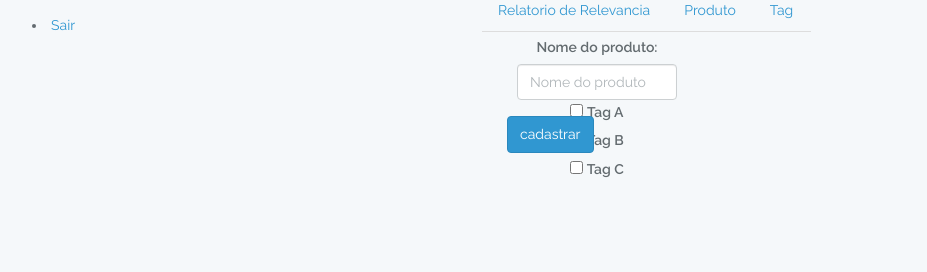
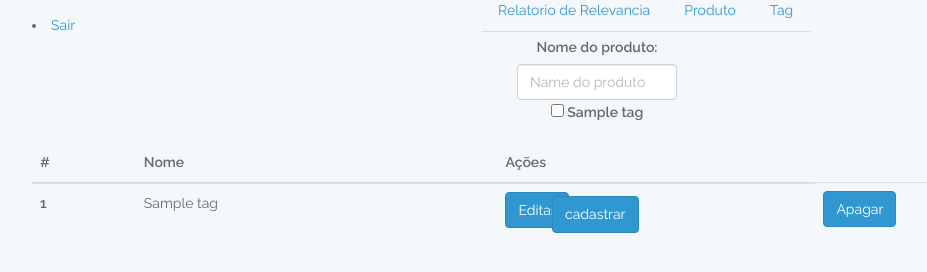
Before and after one commit to deivson04/desafio_promobit, a Laravel app: page /cadastrar_produto in a window 1280 px wide. Shown: the part 92-364 px from the top of the page, without its empty margins (38-965 px from the left). Run offline with Laravel 8, Linux system fonts and the light colour scheme; tables that the repository leaves empty hold one stand-in row (values such as "Sample post").

Commit message:
alteracao do projeto

```diff
--- a/app/Http/Controllers/AppController.php
+++ b/app/Http/Controllers/AppController.php
@@ -26,12 +26,12 @@
 
 
 
-      }
+
 
         //return view('index');
          //return $this->frmlogin();
 
-
+        }
 
 
 
--- a/app/Http/Controllers/ProdutoController.php
+++ b/app/Http/Controllers/ProdutoController.php
@@ -2,6 +2,8 @@
 
 namespace App\Http\Controllers;
 use App\Models\Produto;
+use App\Models\Tag;
+use App\Models\Produto_Tag;
 use Illuminate\Http\Request;
 
 class ProdutoController extends Controller
@@ -13,7 +15,7 @@
      */
     public function index()
     {
-        //
+
     }
 
     /**
@@ -23,7 +25,10 @@
      */
     public function create()
     {
-        return view('produto');
+        $produto = Produto::all();
+        $tags = Tag::all();
+
+        return view('produto',compact('produto','tags'));
     }
 
     /**
@@ -34,23 +39,22 @@
      */
     public function store(Request $request)
     {
-        $flight = new Produto;
+        $produto = new Produto;
 
-        $flight->nome = $request->nome;
+        $produto->name = $request->name;
 
-        $flight->save();
+        $produto->save();
+
+        for($i = 0; $i < count($request->tags); $i++){
+            $produto_tag = new Produto_Tag;
+            $produto_tag->produto_id = $produto->id;
+            $produto_tag->tag_id = $request->tags[$i];
+            $produto_tag->save();
+        }
+           return redirect('cadastrar_produto');
     }
 
-    /**
-     * Display the specified resource.
-     *
-     * @param  int  $id
-     * @return \Illuminate\Http\Response
-     */
-    public function show($id)
-    {
-        //
-    }
+
 
     /**
      * Show the form for editing the specified resource.
@@ -60,7 +64,9 @@
      */
     public function edit($id)
     {
-        //
+        $produto = Tag::find($id);
+
+        return view('editar_tag', compact('produto'));
     }
 
     /**
@@ -72,7 +78,13 @@
      */
     public function update(Request $request, $id)
     {
-        //
+        $produto = Produto::find($request->id_name);
+
+        $produto->name = $request->name;
+
+        $produto->save();
+
+        return redirect('cadastrar_produto');
     }
 
     /**
@@ -83,6 +95,8 @@
      */
     public function destroy($id)
     {
-        //
+        Tag::findOrFail($id)->delete();
+
+        return redirect('cadastrar_produto');
     }
 }
--- a/app/Models/Produto.php
+++ b/app/Models/Produto.php
@@ -7,9 +7,9 @@
 
 class Produto extends Model
 {
-    protected $table = 'produto';
+    protected $table = 'produtos';
 
     protected $fillable = [
-        'nome',
+        'name',
     ];
 }
--- a/app/Models/Produto_Tag.php
+++ b/app/Models/Produto_Tag.php
@@ -7,7 +7,7 @@
 
 class Produto_Tag extends Model
 {
-    protected $table = 'produto_tag';
+    protected $table = 'produto__tags';
 
     protected $fillable = [
         'produto_id',
--- a/app/Models/Tag.php
+++ b/app/Models/Tag.php
@@ -7,7 +7,7 @@
 
 class Tag extends Model
 {
-    protected $table = 'tag';
+    protected $table = 'tags';
 
     protected $fillable = [
         'nome',
--- a/public/css/main.css
+++ b/public/css/main.css
@@ -54,12 +54,12 @@
 
 .but{
 	position: absolute;
-	top: 80px;
-	left: 5px;
+	top: 160px;
+	left: 50px;
 }
 
 .bot{
 	position: absolute;
-	left: 40px;
+	left: 80px;
 
 }
--- a/resources/views/produto.blade.php
+++ b/resources/views/produto.blade.php
@@ -21,7 +21,7 @@
               <a class="nav-link" href="{{url('cadastrar_produto')}}">Produto</a>
             </li>
             <li class="nav-item">
-              <a class="nav-link" href="{{url('cadastro_tag')}}">Tag</a>
+              <a class="nav-link" href="{{url('cadastrar_tag')}}">Tag</a>
             </li>
           </ul>
         </div>
@@ -41,31 +41,21 @@
 
 
             <div class="form-group col-md-2">
-                    <label for="id_nome">Nome do produto:</label>
-                <input type="text" class="form-control" id="id_nome" name="text_nome" placeholder="Nome do produto">
+                    <label for="id_name">Nome do produto:</label>
+                <input type="text" id="id_name" class="form-control" name="name" placeholder="Name do produto">
+
+                @foreach ($tags as $tag)
 
 
-            <div class="form-check">
-                <input class="form-check-input" type="checkbox" value="" id="defaultCheck1">
+             <div class="form-check">
+                <input class="form-check-input" type="checkbox" name="tags[]" value="{{$tag->id}}" id="defaultCheck1">
                 <label class="form-check-label" for="defaultCheck1">
-                  Tag A
+                  {{$tag->nome}}
                 </label>
               </div>
+              @endforeach
 
-              <div class="form-check">
-                <input class="form-check-input" type="checkbox" value="" id="defaultCheck1">
-                <label class="form-check-label" for="defaultCheck1">
-                  Tag B
-                </label>
-              </div>
-
-              <div class="form-check">
-                <input class="form-check-input" type="checkbox" value="" id="defaultCheck1">
-                <label class="form-check-label" for="defaultCheck1">
-                  Tag C
-                </label>
                 <div class="but">
-
                  <input type="submit" class="btn btn-primary" value="cadastrar">
                 </div>
             </div>
@@ -74,5 +64,38 @@
 
         </form>
     </div>
+    <table class="table table-dark">
+      <thead>
+        <tr>
+          <th scope="col">#</th>
+          <th scope="col">Nome</th>
+          <th scope="col">Ações</th>
+        </tr>
+      </thead>
+      <tbody>
+        @if(isset($tags))
+        @if ($tags->count())
+        @foreach ($tags as $tag )
+
+        <tr>
+          <th scope="row">{{$tag->id}}</th>
+          <td>{{$tag->nome}}</td>
+          <div class="bot">
+            <td><a href="/atualizar_tag/{{$tag->id}}" class="btn btn-primary">Editar</a></td>
+          </div>
+          <div class="bot">
+            <td><a href="/deletar_tag/{{$tag->id}}" class="btn btn-primary">Apagar</a></td>
+          </div>
+
+        </tr>
+
+
+        @endforeach
+        @endif
+        @endif
+      </tbody>
+    </table>
+
+
 
     @endsection
--- a/routes/web.php
+++ b/routes/web.php
@@ -29,3 +29,14 @@
 // Rota de produto
 Route::get('/cadastrar_produto', [App\Http\Controllers\ProdutoController::class, 'create']);
 Route::post('/cadastrar_produto', [App\Http\Controllers\ProdutoController::class, 'store']);
+Route::get('/deletar_tag/{id}', [App\Http\Controllers\ProdutoController::class, 'destroy']);
+Route::get('/atualizar_tag/{id}', [App\Http\Controllers\ProdutoController::class, 'edit']);
+Route::post('/atualizar_tag', [App\Http\Controllers\ProdutoController::class, 'update']);
+
+
+// Rota de tag
+Route::get('/cadastrar_tag', [App\Http\Controllers\TagController::class, 'create']);
+Route::post('/cadastrar_tag', [App\Http\Controllers\TagController::class, 'store']);
+Route::get('/deletar_tag/{id}', [App\Http\Controllers\TagController::class, 'destroy']);
+Route::get('/atualizar_tag/{id}', [App\Http\Controllers\TagController::class, 'edit']);
+Route::post('/atualizar_tag', [App\Http\Controllers\TagController::class, 'update']);
```
Also changed, not shown: app/Http/Controllers/TagController.php (+27 -9 lines), resources/views/editar_tag.blade.php (added, +43 -0 lines), resources/views/tag.blade.php (+45 -5 lines), database/migrations/2022_02_15_163428_create_produtos_table.php. Lines whose indentation alone changed are shown as unchanged.
